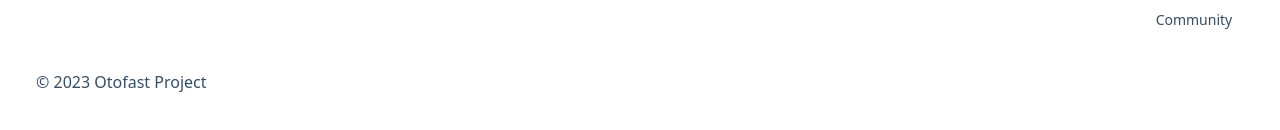
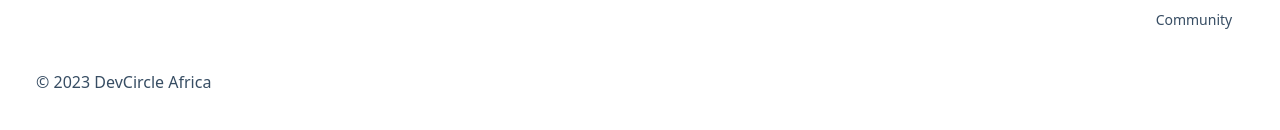
Before and after one commit to cs60apa/Beta-Web, a React (Vite) app: page / in a window 1280 px wide. Shown: the part 2283-2413 px from the top of the page. Built offline with nearby package versions, Linux system fonts and the light colour scheme.

Commit message:
fixed copyright

```diff
--- a/src/components/Footer.jsx
+++ b/src/components/Footer.jsx
@@ -124,7 +124,7 @@ export default function Footer() {
         </div>
       </div>
       <div className="flex">
-        <span>&copy; {new Date().getFullYear()} Otofast Project</span>
+        <span>&copy; {new Date().getFullYear()} DevCircle Africa</span>
       </div>
     </div>
   );
```
